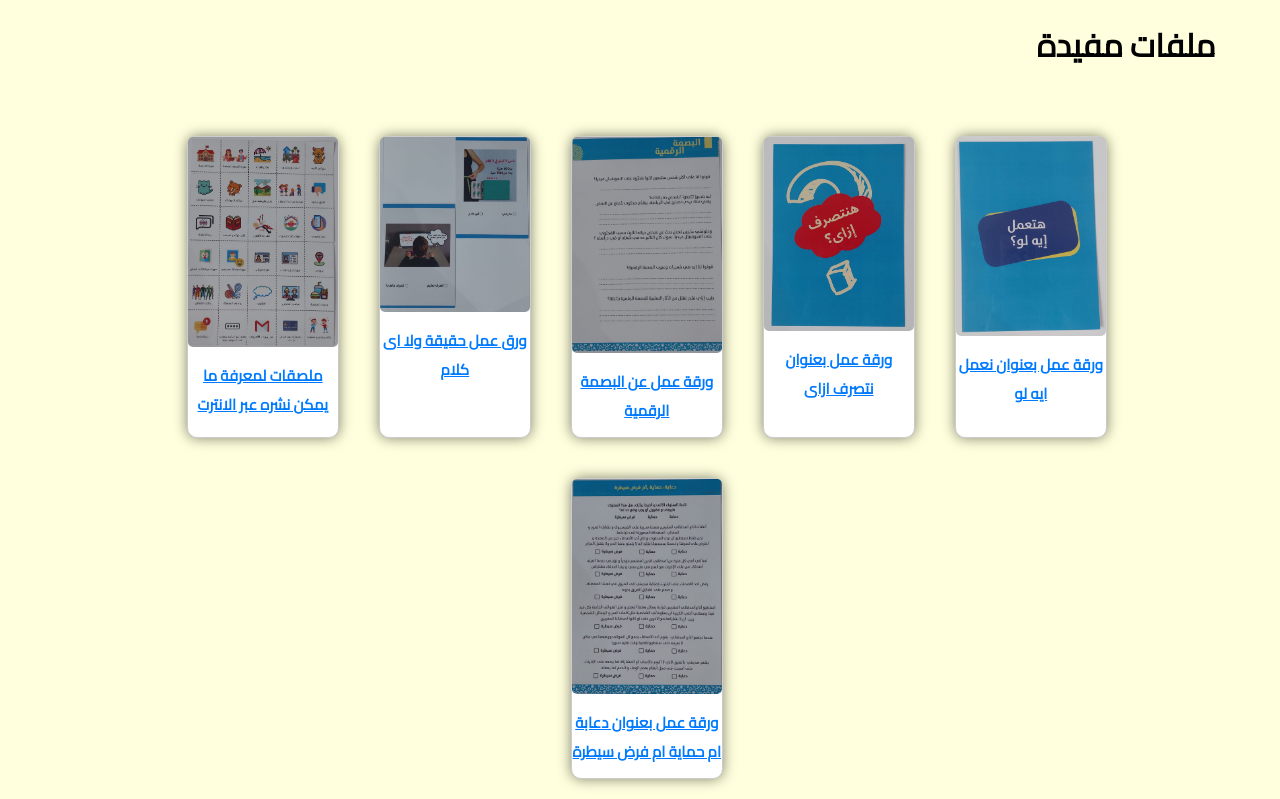
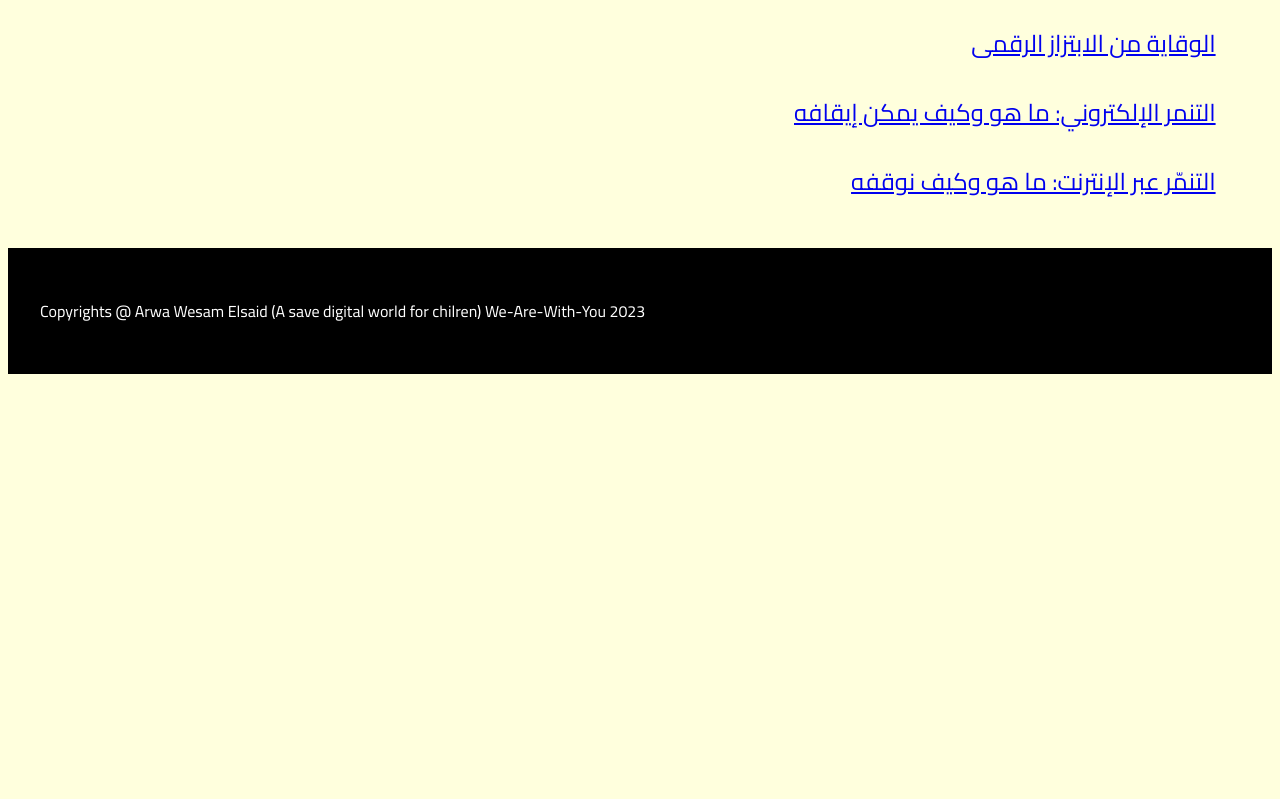
Before and after one commit to Arwa-Wesam/We-are-with-you, a plain HTML site: page helpteachers.html in a window 1280 px wide. Shown: the part 801-1600 px from the top of the page. After the commit the page ends 1183 px from the top, so only its background shows below. Drawn offline with Linux system fonts and the light colour scheme.

Commit message:
Update helpteachers.html

```diff
--- a/helpteachers.html
+++ b/helpteachers.html
@@ -194,37 +194,7 @@ footer p {
 
 
 
-                    <div class="section6" id="section6">
-                        <h1>ملفات مفيدة</h1>
-                        <div class="box-container">
 
-                          <div class="box">
-                              <img src="stickers.jpeg" alt="Image 2">
-                              <p><a href="https://mega.nz/file/W7oEHRaY#GiklNbEnyK44xLEFAF2q6uWSWjNnbHzCtW9x4H6Edgc" target="-blank">ملصقات لمعرفة ما يمكن نشره عبر الانترت</a></p>
-                          </div>
-                          <div class="box">
-                              <img src="truthor.jpeg" alt="Image 3">
-                              <p><a href="https://mega.nz/file/rvpV3JLL#LYHWWNGpeX8jikfbrefu6rkmk6C2BZea8cFdrkNEARE" target="-blank">ورق عمل حقيقة ولا اى كلام</a></p>
-                          </div>
-                          <div class="box">
-                              <img src="digital.jpeg" alt="Image 4">
-                              <p><a href="https://mega.nz/file/WqAXHDTJ#zfq0dxVPVDsi6OUIOfM4W4Zf0txhpUo65U36WWC3ZVs" target="-blank">ورقة عمل عن البصمة الرقمية</a></p>
-                          </div>
-                          <div class="box">
-                              <img src="howdoing.jpeg" alt="Image 5">
-                              <p><a href="https://mega.nz/file/CromxBgC#SkR6-vbiVbOm5iZN4_QFskzgWz9ATTGjUEEOV9tqFWA"  target="_blank">ورقة عمل بعنوان نتصرف ازاى</a></p>
-                          </div>
-                          <div class="box">
-                            <img src="whatmake.jpeg" alt="Image 5">
-                            <p><a href="https://mega.nz/file/HjwDWCTA#8XoqDjc7fCji9_xBtV1XHjxoDJx6i-7Kq5Ywsx-3HP8" target="-blank">ورقة عمل بعنوان نعمل ايه لو</a></p>
-                        </div>
-                        <div class="box">
-                            <img src="funorsave.jpeg" alt="Image 5">
-                            <p><a href="https://mega.nz/file/6qIFQbzB#RAv6OyUShQcXl_SwksNDKNUCLcrHAgy5Coj1hGEsXPc" target="-blank">ورقة عمل بعنوان دعابة ام حماية ام فرض سيطرة</a></p>
-                        </div>
-
-                      </div>
-                      </div>
                       <h3>مواقع مفيدة و مهمة</h3>
 
           <a href="https://attaa.sa/library/view/1740"  target="_blank"> <p>الوقاية من الابتزاز الرقمى</p></a>
```
